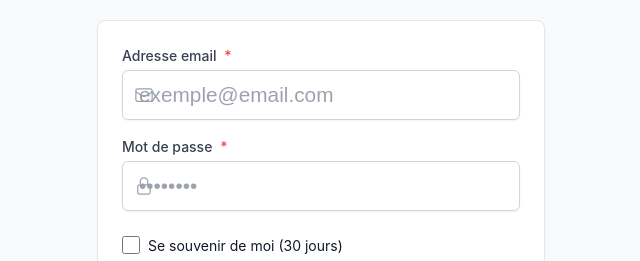
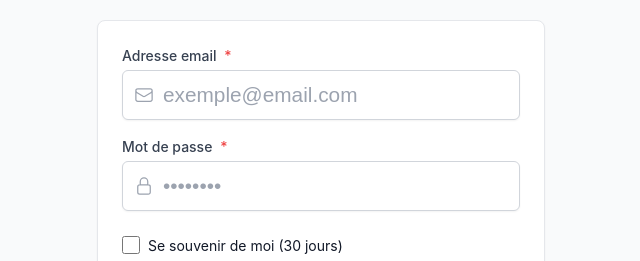
Before and after one commit to DrivoireFR/Together, a Vue app in the folder web-app/: page /login in a window 1280 px wide. Shown: the part 286-547 px from the top of the page, without its empty margins (319-959 px from the left). Built offline with nearby package versions, Linux system fonts and the light colour scheme; no server answers.

Commit message:
ISO fix: Add left padding on inputs to avoid icon overlap

```diff
--- a/web-app/src/presentation/components/atoms/BaseInput.vue
+++ b/web-app/src/presentation/components/atoms/BaseInput.vue
@@ -162,7 +162,7 @@
   transition-property: border-color, box-shadow;
   background-color: var(--color-white);
   color: var(--color-gray-900);
-  padding: var(--spacing-3) var(--spacing-4);
+  padding: var(--spacing-3) var(--spacing-4) var(--spacing-3) 2.5rem;
   font-size: 1.3rem;
 }
 
```
